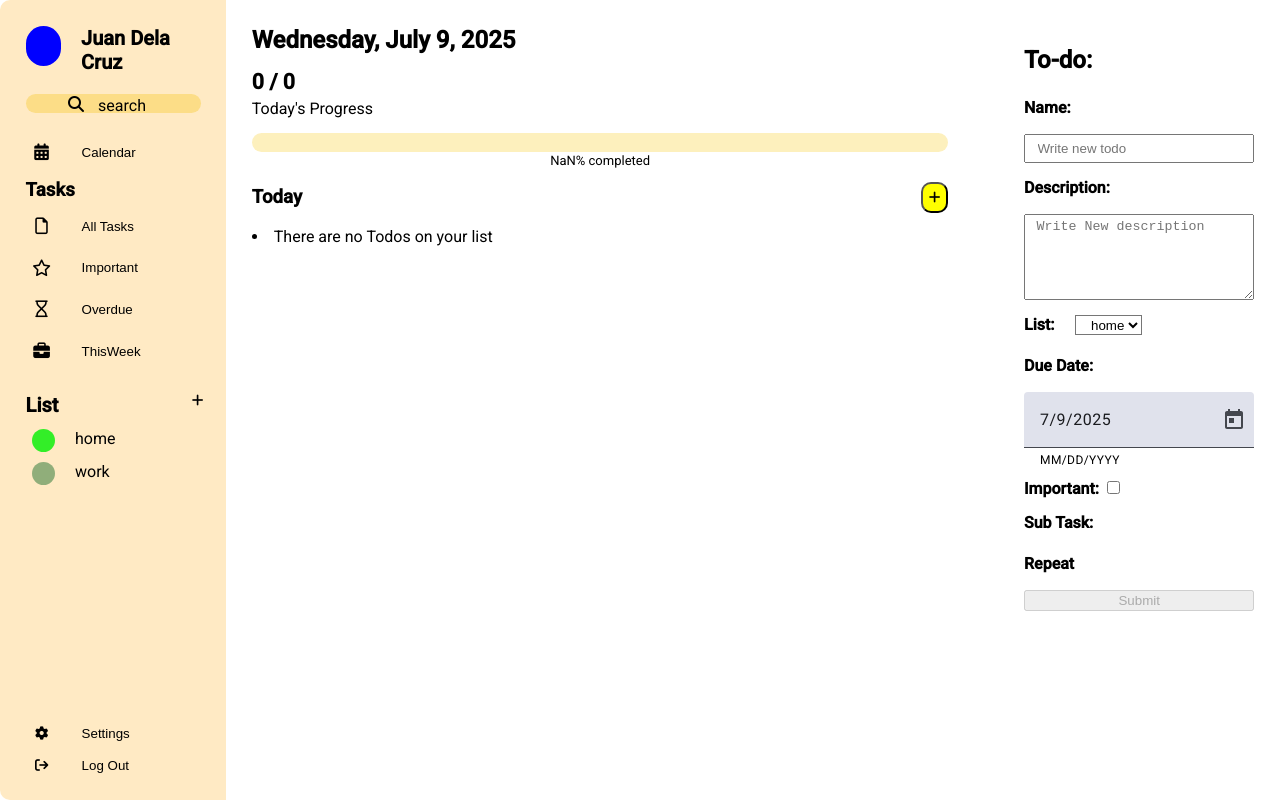
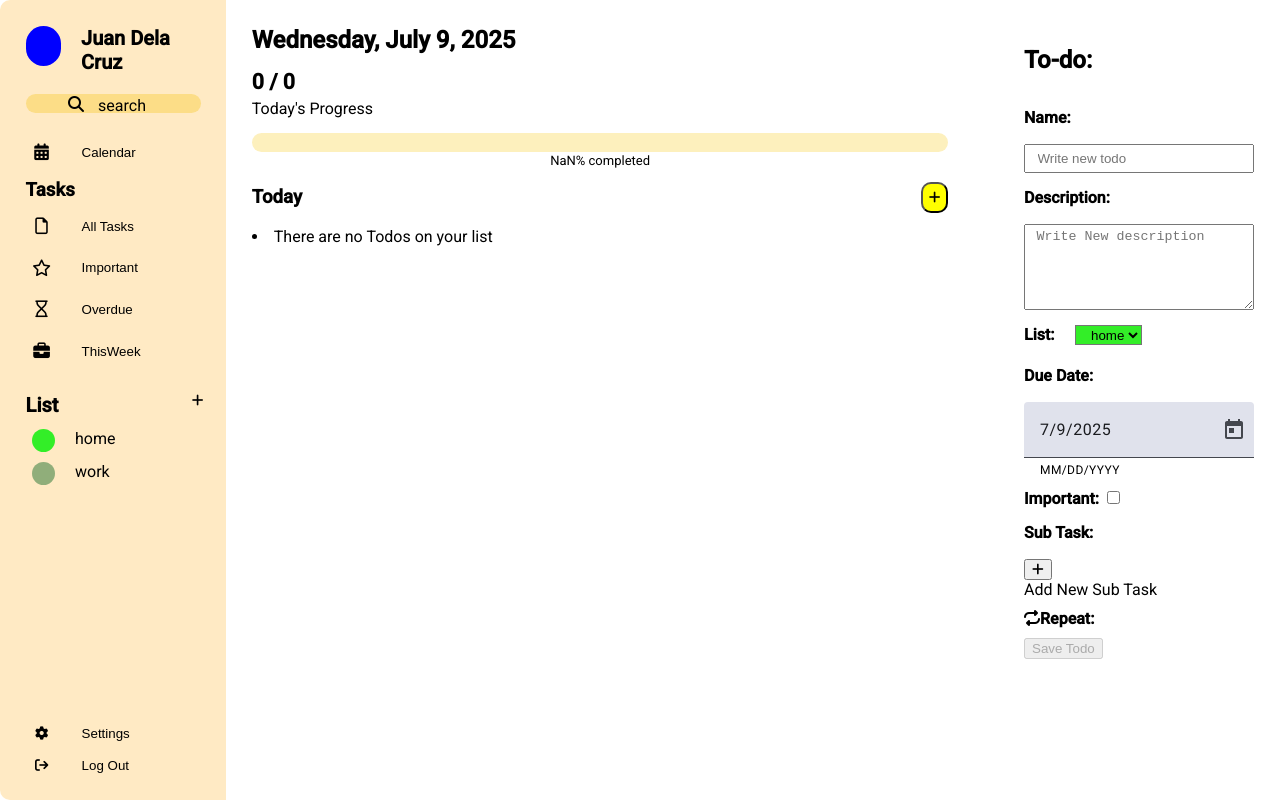
Before and after one commit to Alex31122/Todo-App-Complex-, an Angular app: page / in a window 1280 px wide. Both pictures are taken after a click on the button 1190 px from the left and 197 px from the top of the page. Built offline with nearby package versions, Linux system fonts and the light colour scheme.

Commit message:
feat: Delete Todo

```diff
--- a/src/app/pages/home/components/todo-form/todo-form.html
+++ b/src/app/pages/home/components/todo-form/todo-form.html
@@ -1,5 +1,5 @@
-<h2>To-do: </h2>
 <div class="todo-details">
+  <h2>To-do: </h2>
   <form [formGroup]="todoForm" (ngSubmit)="onSubmit()">
     @if (todoForm.get('name')?.hasError('required') && todoForm.dirty) {
       <div> Name is required </div>
@@ -28,9 +28,9 @@
       <label for="tag" class=""> List: </label>
       <select formControlName="tag" id="tag" [style.--mi-color-dinamico]="color" (click)="setColor(todoForm.value.tag!)">
       @for (item of tagsList; track $index) {
-        <option value={{item.name}} (click)="setColor(item.color)">{{ item.name }}</option>
+        <option value={{item.name}} (click)="setColor(item.color)" [ngStyle]="{'background-color': item.color}" >{{ item.name }}</option>
       }
-    </select>
+      </select>
     </div>
 
     <label for="due_date">Due Date: </label>
@@ -48,8 +48,25 @@
     </div>
 
     <label>Sub Task: </label>
-    <label>Repeat </label>
-
-    <button [disabled]="todoForm.invalid">Submit</button>
+    <div class="add_sub_task">
+      <button>
+        <i class="fa-solid fa-plus"></i>
+      </button>
+      <div>Add New Sub Task</div>
+    </div>
+    <div class="repeat">
+      <i class="fa-solid fa-repeat"></i>
+      <label>Repeat: </label>
+    </div>
+    <div class="option-buttons">
+      @if (is_editing) {
+        <div class="buttons-group">
+          <button [disabled]="todoForm.invalid" class="delete" (click)="deleteTodo()">Delete Task</button>
+          <button [disabled]="todoForm.invalid" class="save">Save Changes</button>
+        </div>
+      }@else{
+        <button [disabled]="todoForm.invalid" class="save-todo">Save Todo</button>
+      }
+      </div>
   </form>
 </div>
--- a/src/app/pages/home/components/todo-form/todo-form.ts
+++ b/src/app/pages/home/components/todo-form/todo-form.ts
@@ -7,9 +7,10 @@ import { MatInputModule } from '@angular/material/input';
 import { MatNativeDateModule } from '@angular/material/core';
 import { MatDatepickerModule } from '@angular/material/datepicker';
 import { Tag } from '../../models/tagModel';
+import { NgStyle } from '@angular/common';
 @Component({
   selector: 'app-todo-form',
-  imports: [ReactiveFormsModule, FormsModule, MatDatepicker, MatInputModule, MatNativeDateModule, MatDatepickerModule],
+  imports: [ReactiveFormsModule, FormsModule, MatDatepicker, MatInputModule, MatNativeDateModule, MatDatepickerModule, NgStyle],
   templateUrl: './todo-form.html',
   styleUrl: './todo-form.css',
   standalone: true,
@@ -22,6 +23,7 @@ export class TodoForm implements OnInit{
   color: string = '';
   todoIndex = input<number>(-1);
   todoInfo: ToDo  = new ToDo();
+  is_editing: Boolean = false;
 
   todoForm = new FormGroup({
     name: new FormControl('', Validators.required),
@@ -36,15 +38,18 @@ export class TodoForm implements OnInit{
     if(this.todoIndex() >= 0){
       this.todoInfo = this.todoService.todoList.at(this.todoIndex()) ?? this.todoInfo;
       this.todoForm.setValue(this.transformTodoToFormValues(this.todoInfo));
+      this.is_editing = true;
     }
     this.todoService._editIndexObservable.subscribe({
       next: (data) => {
         this.todoInfo = this.todoService.todoList.at(data) ?? this.todoInfo;
         this.todoForm.setValue(this.transformTodoToFormValues(this.todoInfo));
+        this.is_editing = true;
       }
     });
 
     this.setTagsAndTodosList();
+    this.color = this.todoService.tagsList.find(s => s.name == "home")?.color ?? "blue";
     this.dateString = this.todoService.dateString;
   }
 
@@ -71,8 +76,8 @@ export class TodoForm implements OnInit{
     const newTag = new Tag();
     if(this.todoForm.value.tag){
       newTag.name = this.todoForm.value.tag;
-      const findTag = this.tagsList.filter(s => s.name = newTag.name);
-      newTag.color = findTag[0].color;
+      const findTag = this.tagsList.find(tag => newTag.name);
+      newTag.color = findTag?.color ?? '';
     }
     const newTodoData = {
       name: this.todoForm.value.name || '',
@@ -98,6 +103,15 @@ export class TodoForm implements OnInit{
     this.todoService.addTodoListToLocalStorage(this.todoService.todoList);
     this.todoForm.reset();
     this.todoForm.controls.tag.setValue('home');
+    this.is_editing = false;
+  }
+
+  deleteTodo(){
+    this.todoService.todoList.splice(this.todoIndex(), 1);
+    this.todoService.addTodoListToLocalStorage(this.todoService.todoList);
+    this.todoForm.reset();
+    this.todoForm.controls.tag.setValue('home');
+    this.is_editing = false;
   }
 
   setTagsAndTodosList(){
```
